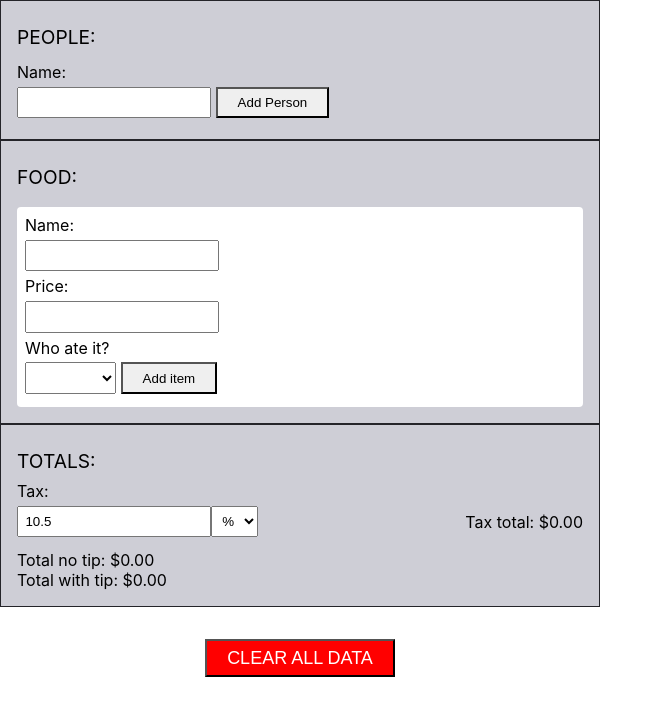
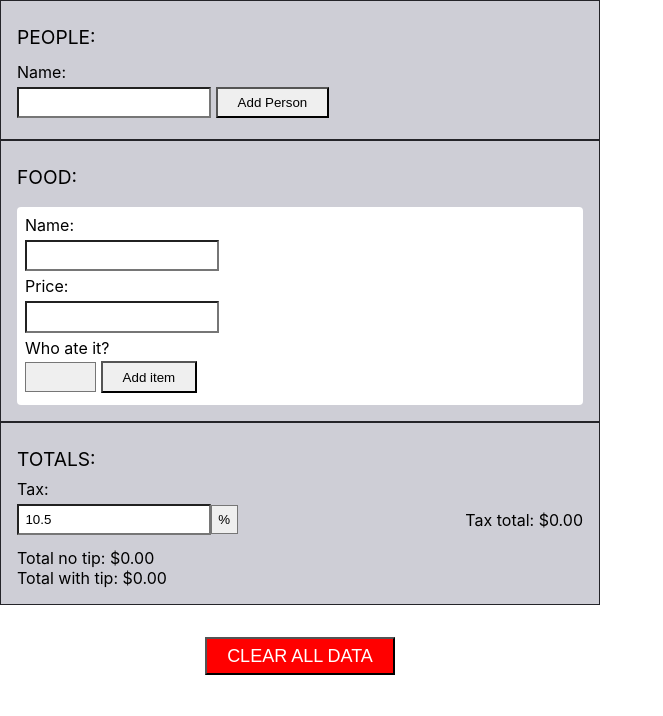
Before and after one commit to angrobertsh/bill-calculator, a React (Create React App) app: page / in a window 1280 px wide. Shown: the top 716 px of the page, without its empty margins (0-663 px from the left). Built offline with nearby package versions, Linux system fonts and the light colour scheme.

Commit message:
ios safari button css

```diff
--- a/src/App.css
+++ b/src/App.css
@@ -55,16 +55,24 @@ button {
   padding: .4rem 1.25rem;
   margin: 0rem .3rem;
   -webkit-appearance: none;
+  -moz-appearance: none;
+  appearance: none;
 }
 
 input {
   margin: .3rem 0;
   padding: .4rem;
+  -webkit-appearance: none;
+  -moz-appearance: none;
+  appearance: none;
 }
 
 select {
   margin: .3rem 0;
   padding: .4rem;
+  -webkit-appearance: none;
+  -moz-appearance: none;
+  appearance: none;
 }
 
 .items {
```
